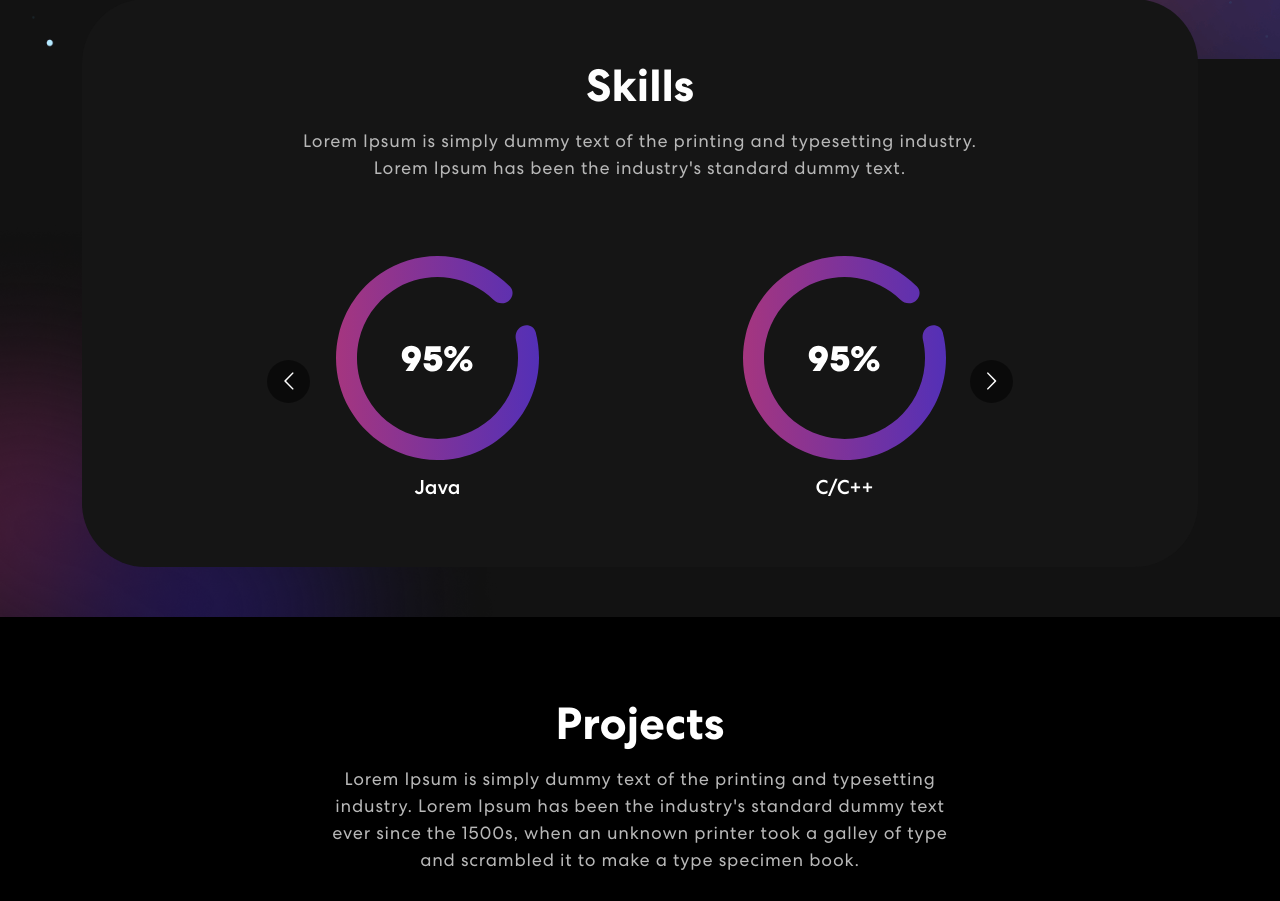
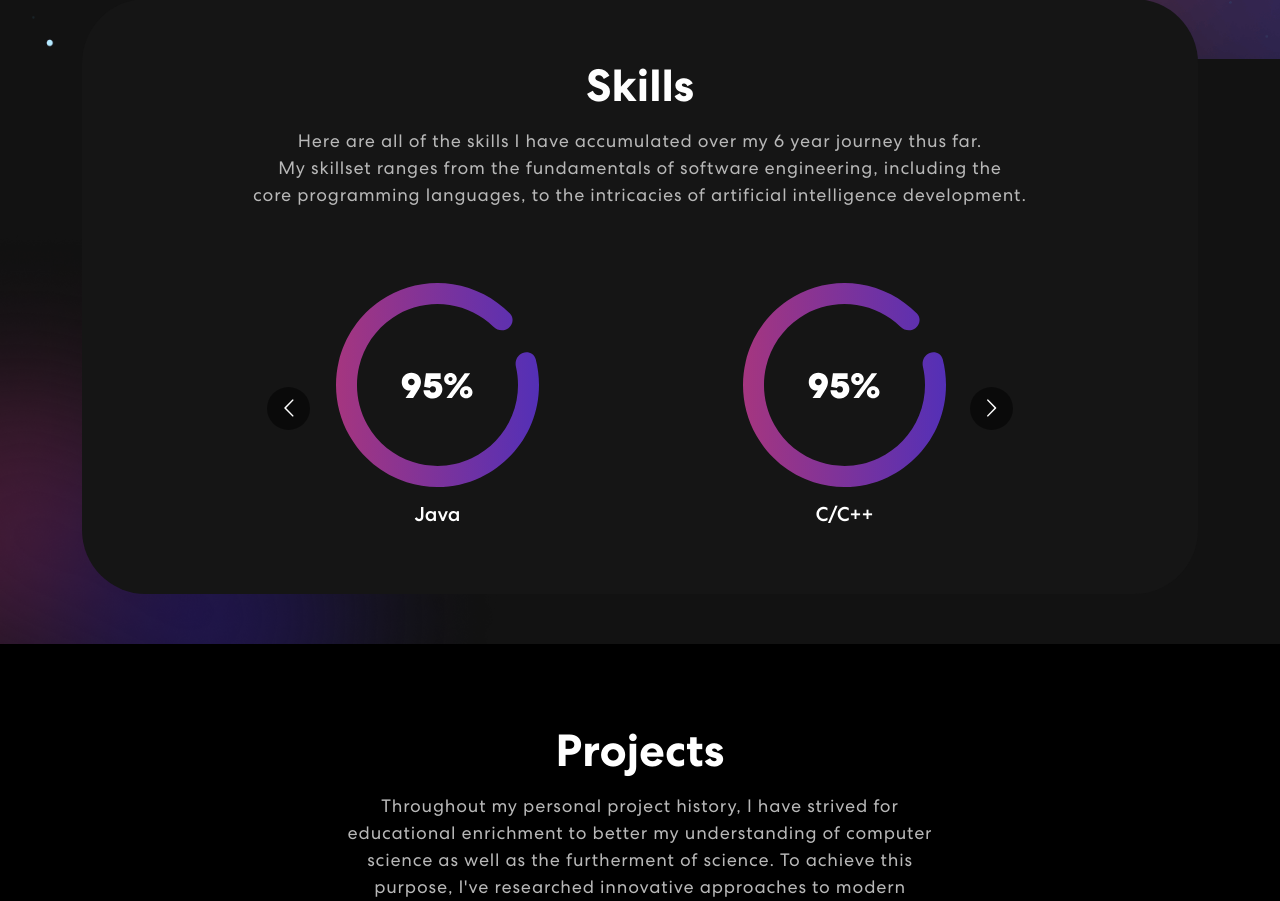
Before and after one commit to maligir/portfolio, a React (Create React App) app in the folder personal-portfolio/: page / in a window 1280 px wide. Shown: the part 794-1695 px from the top of the page. Built offline with nearby package versions, Linux system fonts and the light colour scheme; no server answers.

Commit message:
personal projects  and skills description

```diff
--- a/personal-portfolio/src/components/Projects.js
+++ b/personal-portfolio/src/components/Projects.js
@@ -51,7 +51,7 @@ export const Projects = () => {
               {({ isVisible }) =>
               <div className={isVisible ? "animate__animated animate__fadeIn": ""}>
                 <h2>Projects</h2>
-                <p>Lorem Ipsum is simply dummy text of the printing and typesetting industry. Lorem Ipsum has been the industry's standard dummy text ever since the 1500s, when an unknown printer took a galley of type and scrambled it to make a type specimen book.</p>
+                <p>Throughout my personal project history, I have strived for educational enrichment to better my understanding of computer science as well as the furtherment of science. To achieve this purpose, I've researched innovative approaches to modern technology as seen below.</p>
                 <Tab.Container id="projects-tabs" defaultActiveKey="first">
                   <Nav variant="pills" className="nav-pills mb-5 justify-content-center align-items-center" id="pills-tab">
                     <Nav.Item>
--- a/personal-portfolio/src/components/Skills.js
+++ b/personal-portfolio/src/components/Skills.js
@@ -35,7 +35,7 @@ export const Skills = () => {
                 <div className="col-12">
                     <div className="skill-bx wow zoomIn">
                         <h2>Skills</h2>
-                        <p>Lorem Ipsum is simply dummy text of the printing and typesetting industry.<br></br> Lorem Ipsum has been the industry's standard dummy text.</p>
+                        <p>Here are all of the skills I have accumulated over my 6 year journey thus far.<br></br> My skillset ranges from the fundamentals of software engineering, including the<br></br> core programming languages, to the intricacies of artificial intelligence development.</p>
                         <Carousel responsive={responsive} infinite={true} className="owl-carousel owl-theme skill-slider">
                             <div className="item">
                                 <img src={meter1} alt="Image" />
```
